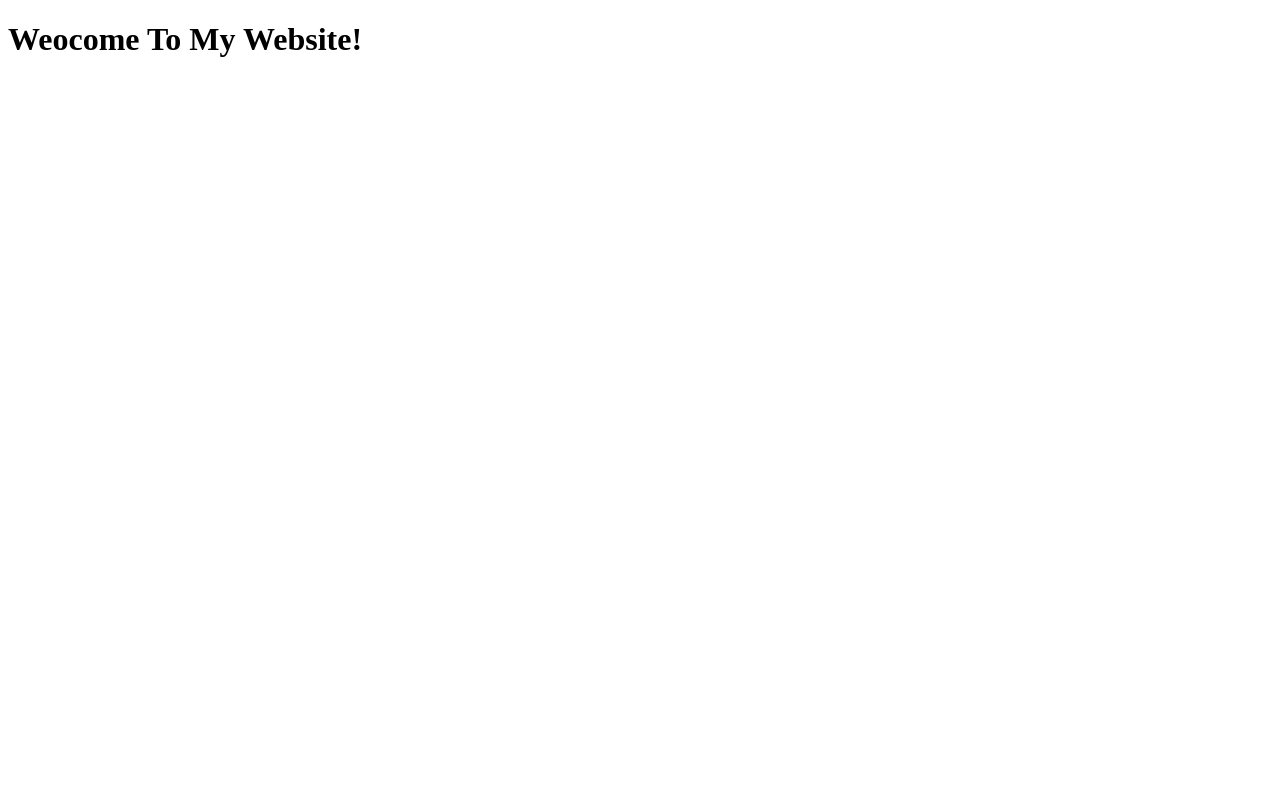
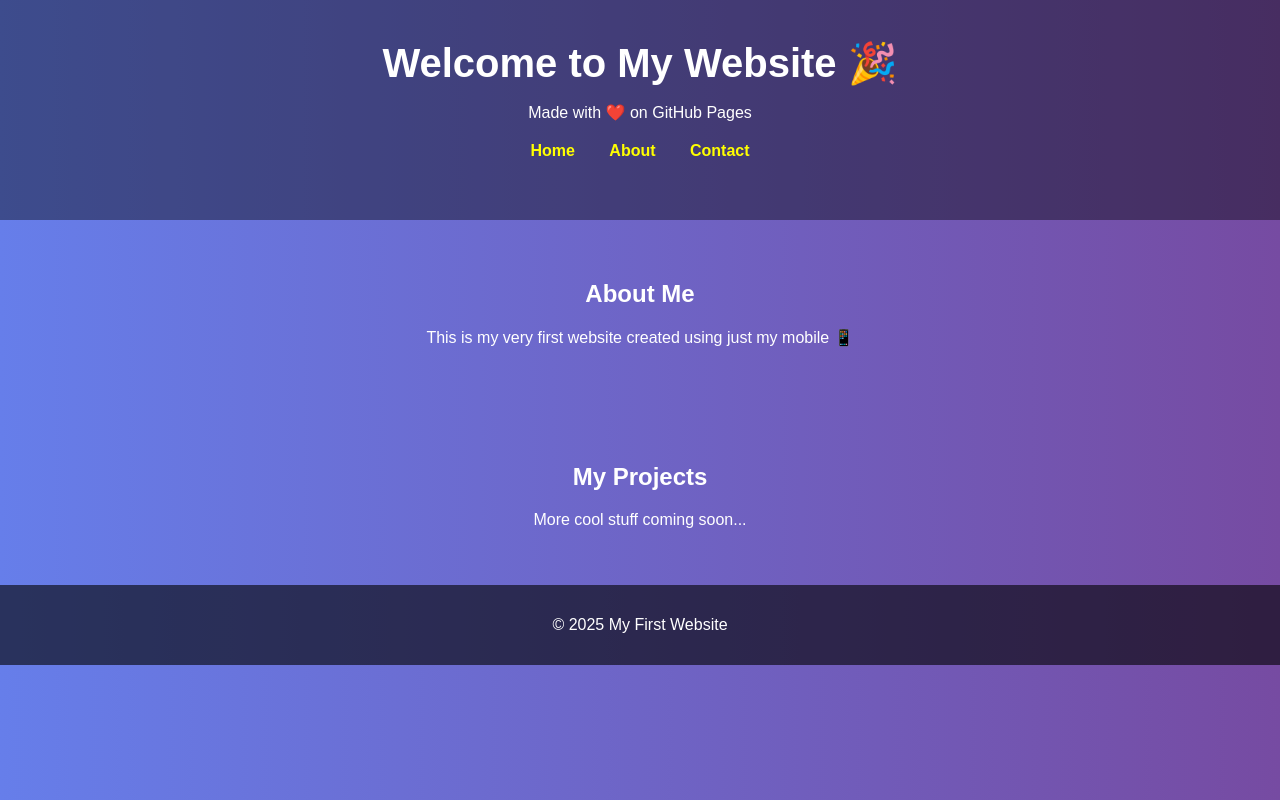
Before and after one commit to wadhwa1925/My-First-Website-, a plain HTML site: page index.html in a window 1280 px wide. Drawn offline with Linux system fonts and the light colour scheme.

Commit message:
Update index.html

```diff
--- a/index.html
+++ b/index.html
@@ -1,10 +1,67 @@
 <!DOCTYPE html>
-<html>
-  <head>
-    <title>My First Website</title>
-  </head>
+<html lang="en">
+<head>
+  <meta charset="UTF-8">
+  <meta name="viewport" content="width=device-width, initial-scale=1.0">
+  <title>My First Website</title>
+  <style>
+    body {
+      font-family: Arial, sans-serif;
+      margin: 0;
+      padding: 0;
+      background: linear-gradient(to right, #667eea, #764ba2);
+      color: white;
+      text-align: center;
+    }
+    header {
+      padding: 40px;
+      background: rgba(0,0,0,0.4);
+    }
+    header h1 {
+      margin: 0;
+      font-size: 2.5em;
+    }
+    nav {
+      margin: 20px 0;
+    }
+    nav a {
+      text-decoration: none;
+      color: yellow;
+      margin: 0 15px;
+      font-weight: bold;
+    }
+    section {
+      padding: 40px;
+    }
+    footer {
+      padding: 15px;
+      background: rgba(0,0,0,0.6);
+    }
+  </style>
+</head>
 <body>
-  <h1>Weocome To My Website!</h1>
-  <This site created on My Mobile</p>
-    </body>
-      </html>
+  <header>
+    <h1>Welcome to My Website 🎉</h1>
+    <p>Made with ❤️ on GitHub Pages</p>
+    <nav>
+      <a href="#">Home</a>
+      <a href="#">About</a>
+      <a href="#">Contact</a>
+    </nav>
+  </header>
+
+  <section>
+    <h2>About Me</h2>
+    <p>This is my very first website created using just my mobile 📱</p>
+  </section>
+
+  <section>
+    <h2>My Projects</h2>
+    <p>More cool stuff coming soon...</p>
+  </section>
+
+  <footer>
+    <p>© 2025 My First Website</p>
+  </footer>
+</body>
+</html>
```
